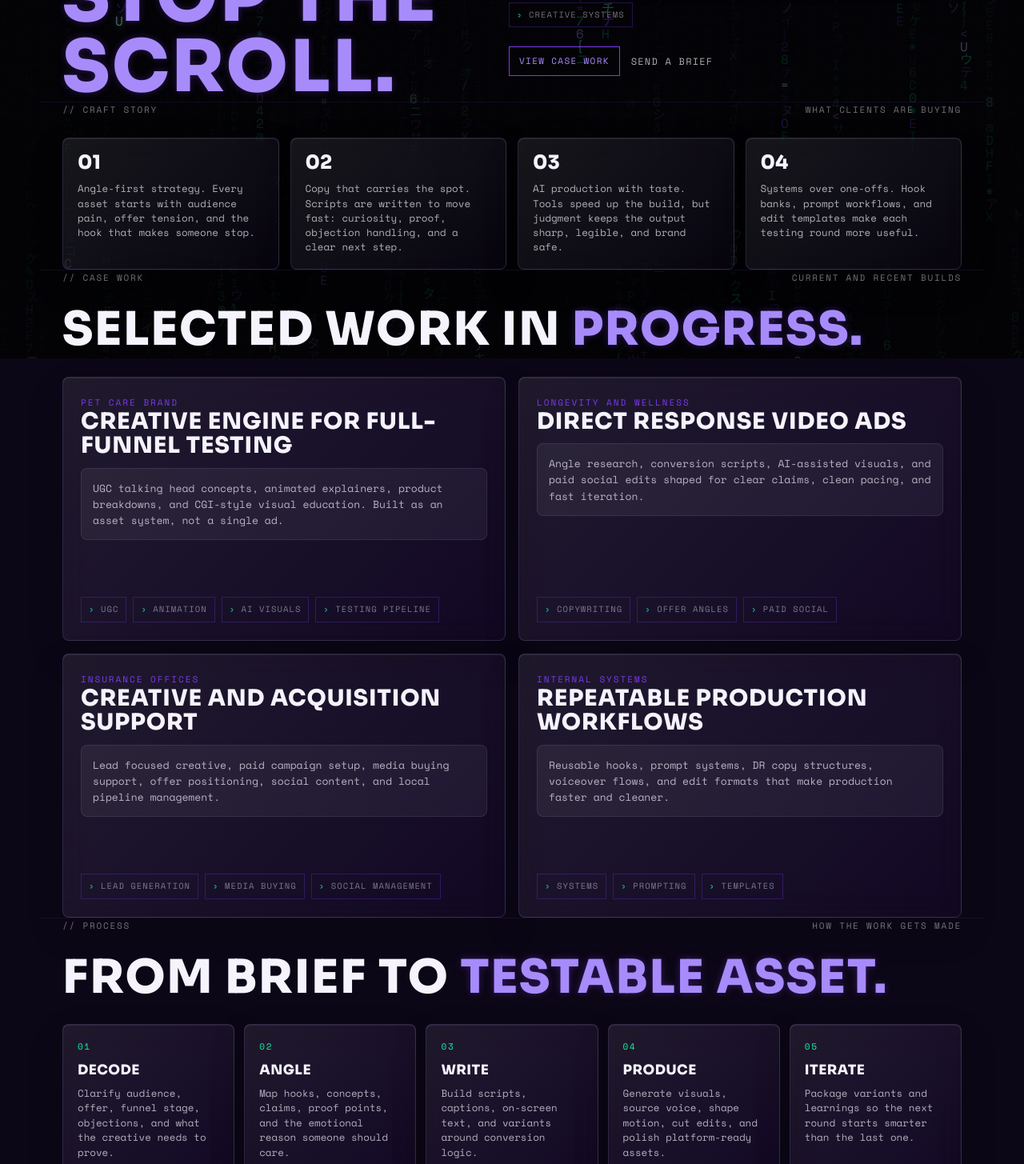
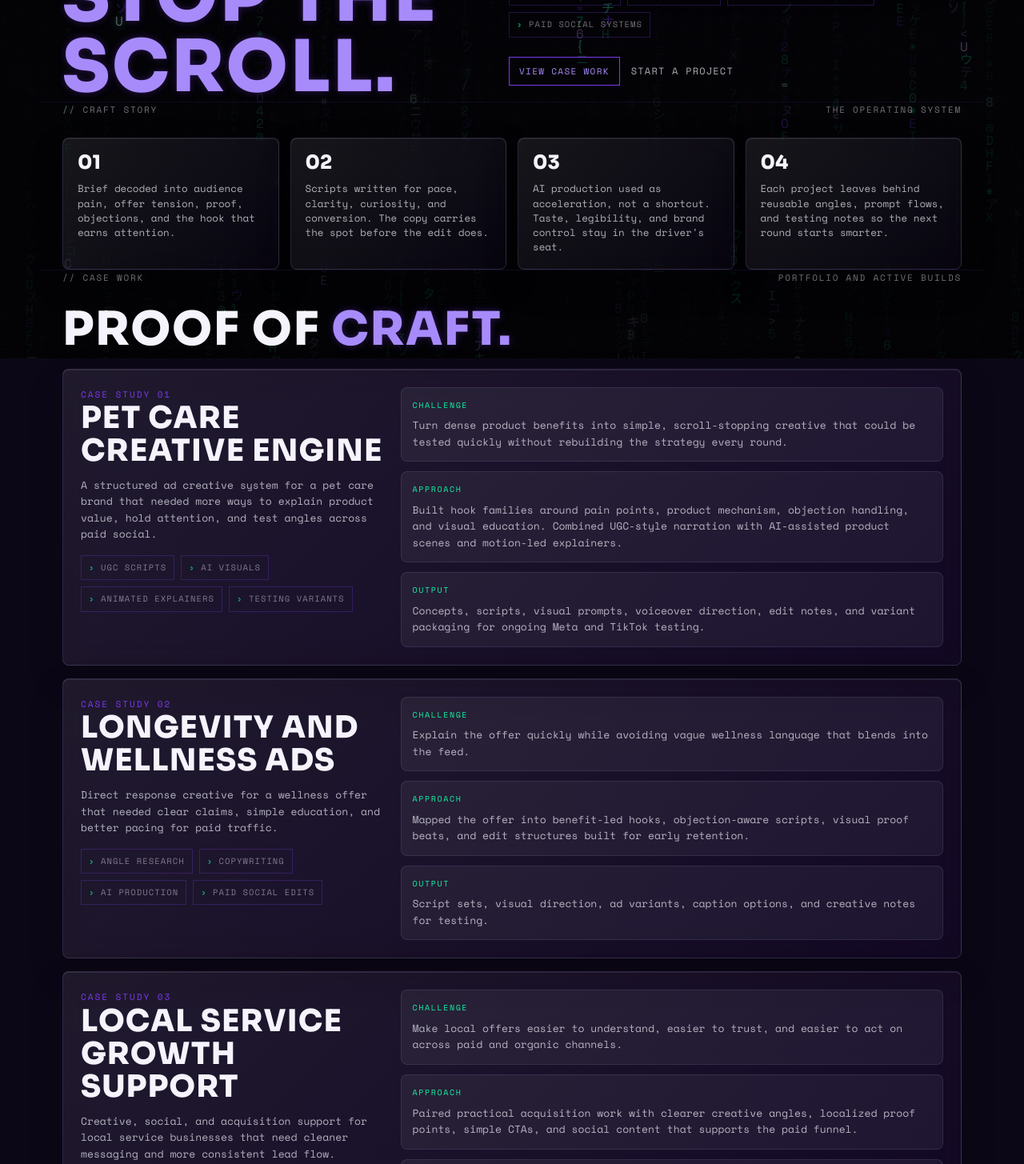
Before and after one commit to ophixstudio/ophix.studio, a plain HTML site: page work.html in a window 1280 px wide. Shown: the part 352-1807 px from the top of the page at 80% size. Drawn offline with Linux system fonts and the light colour scheme.

Commit message:
Add files via upload

```diff
--- a/work.html
+++ b/work.html
@@ -8,17 +8,17 @@
 <meta name="robots" content="index, follow, max-image-preview:large" />
 <meta name="author" content="Ophix Studio" />
 <meta name="theme-color" content="#0C0716" />
-<link rel="canonical" href="https://ophix.studio/work.html" />
+<link rel="canonical" href="https://www.ophix.studio/work.html" />
 
 <meta property="og:title" content="View Our Work | Ophix Studio" />
 <meta property="og:description" content="AI-Powered Creative Strategy, UGC Ads &amp; Performance Marketing" />
-<meta property="og:image" content="https://ophix.studio/og-image.jpg" />
-<meta property="og:image:secure_url" content="https://ophix.studio/og-image.jpg" />
+<meta property="og:image" content="https://www.ophix.studio/og-image.jpg" />
+<meta property="og:image:secure_url" content="https://www.ophix.studio/og-image.jpg" />
 <meta property="og:image:type" content="image/jpeg" />
 <meta property="og:image:width" content="1200" />
 <meta property="og:image:height" content="630" />
 <meta property="og:image:alt" content="Ophix Studio - AI-Powered Creative Strategy, UGC Ads &amp; Performance Marketing" />
-<meta property="og:url" content="https://ophix.studio/work.html" />
+<meta property="og:url" content="https://www.ophix.studio/work.html" />
 <meta property="og:type" content="website" />
 <meta property="og:site_name" content="Ophix Studio" />
 <meta property="og:locale" content="en_US" />
@@ -26,11 +26,13 @@
 <meta name="twitter:card" content="summary_large_image" />
 <meta name="twitter:title" content="View Our Work | Ophix Studio" />
 <meta name="twitter:description" content="AI-Powered Creative Strategy, UGC Ads &amp; Performance Marketing" />
-<meta name="twitter:image" content="https://ophix.studio/og-image.jpg" />
+<meta name="twitter:image" content="https://www.ophix.studio/og-image.jpg" />
 <meta name="twitter:image:alt" content="Ophix Studio - AI-Powered Creative Strategy, UGC Ads &amp; Performance Marketing" />
 
-<link rel="icon" type="image/png" href="https://ophix.studio/favicon.png" />
-<link rel="apple-touch-icon" href="https://ophix.studio/favicon.png" />
+<link rel="icon" type="image/png" sizes="180x180" href="https://www.ophix.studio/favicon.png" />
+<link rel="icon" type="image/x-icon" href="https://www.ophix.studio/favicon.ico" />
+<link rel="shortcut icon" href="https://www.ophix.studio/favicon.ico" />
+<link rel="apple-touch-icon" sizes="180x180" href="https://www.ophix.studio/favicon.png" />
 <style>
   @font-face{font-family:"Sora";src:url("brand/fonts/Sora-800.ttf") format("truetype");font-weight:800;font-style:normal;font-display:swap}
   @font-face{font-family:"Space Mono";src:url("brand/fonts/SpaceMono-Regular.ttf") format("truetype");font-weight:400;font-style:normal;font-display:swap}
@@ -86,6 +88,17 @@
   .metric{padding:18px;min-height:156px}
   .metric strong{display:block;font-family:"Sora",sans-serif;font-weight:800;text-transform:uppercase;font-size:24px;color:var(--text);line-height:1}
   .metric span{display:block;margin-top:12px;color:var(--dim);font-size:12.5px;line-height:1.45}
+  .case-study{display:grid;grid-template-columns:minmax(260px,.72fr) minmax(0,1.28fr);gap:18px;padding:22px;margin-top:18px}
+  .case-study + .case-study{margin-top:16px}
+  .case-study h3{font-size:clamp(24px,3vw,38px)}
+  .case-study p{color:var(--dim);font-size:13px;line-height:1.58;margin-top:12px}
+  .case-brief{display:grid;gap:12px}
+  .brief-block{padding:14px;background:rgba(245,243,252,.055);border:1px solid rgba(196,181,253,.12);border-radius:8px}
+  .brief-block span{display:block;font-size:10px;letter-spacing:.16em;text-transform:uppercase;color:var(--green);margin-bottom:6px}
+  .brief-block p{margin:0}
+  .deliverables{display:flex;flex-wrap:wrap;gap:8px;margin-top:16px}
+  .deliverables span{font-size:10.5px;letter-spacing:.1em;text-transform:uppercase;color:var(--faint);border:1px solid var(--line);padding:6px 9px}
+  .deliverables span::before{content:"› ";color:var(--green)}
   .case-grid{display:grid;grid-template-columns:repeat(2,minmax(0,1fr));grid-auto-rows:1fr;gap:16px}
   .case{padding:22px;display:flex;flex-direction:column;min-height:330px}
   .case p{padding:14px;margin-top:12px;color:var(--dim);font-size:13px;line-height:1.56;background:rgba(245,243,252,.055);border:1px solid rgba(196,181,253,.12);border-radius:8px}
@@ -107,6 +120,7 @@
   @media(max-width:880px){
     nav{padding:8px 18px}.brand,.brand-logo{width:124px;min-width:124px}.navlinks{gap:12px}.navlinks a:nth-child(n+3){display:none}
     .hero{padding-top:86px}.hero-grid{grid-template-columns:1fr;gap:24px}
+    .case-study{grid-template-columns:1fr;padding:18px}
     .story-grid,.case-grid,.steps,.proof-grid{display:flex;gap:12px;margin-left:-28px;margin-right:-28px;padding:2px 28px 18px;overflow-x:auto;scroll-snap-type:x mandatory;scroll-padding:28px;scrollbar-width:none}
     .story-grid::-webkit-scrollbar,.case-grid::-webkit-scrollbar,.steps::-webkit-scrollbar,.proof-grid::-webkit-scrollbar{display:none}
     .story-grid>*,.case-grid>*,.steps>*,.proof-grid>*{flex:0 0 min(82vw,330px);scroll-snap-align:start}
@@ -127,7 +141,7 @@
       <a href="#work">Work</a>
       <a href="#process">Process</a>
       <a href="#contact">Contact</a>
-      <a class="btn" href="mailto:brad@ophix.studio">Start a brief</a>
+      <a class="btn" href="mailto:brad@ophix.studio">Start a Project</a>
     </div>
   </nav>
 </header>
@@ -141,60 +155,90 @@
       </div>
       <div>
         <p class="lead glass">
-          Ophix Studio turns brand briefs into paid social creative: hooks, scripts, AI visuals,
-          voiceover, edits, and variant systems for teams that need sharper tests without slow production.
+          Ophix Studio turns briefs into paid social creative systems: sharper hooks, stronger scripts,
+          AI-assisted visuals, UGC-style concepts, edits, and testing packages built for teams that need more creative without slower production.
         </p>
         <div class="tags">
-          <span class="tag">AI ad creative</span><span class="tag">Direct response copy</span>
-          <span class="tag">Paid social</span><span class="tag">Creative systems</span>
+          <span class="tag">AI ad creative</span><span class="tag">UGC scripts</span>
+          <span class="tag">Direct response copy</span><span class="tag">Paid social systems</span>
         </div>
         <div class="hero-actions">
           <a class="btn" href="#work">View case work</a>
-          <a class="text-link" href="mailto:brad@ophix.studio">Send a brief</a>
+          <a class="text-link" href="mailto:brad@ophix.studio">Start a project</a>
         </div>
       </div>
     </div>
   </section>
 
   <section class="wrap">
-    <div class="section-head"><span>// Craft story</span><span>What clients are buying</span></div>
+    <div class="section-head"><span>// Craft story</span><span>The operating system</span></div>
     <div class="story-grid">
-      <div class="metric"><strong>01</strong><span>Angle-first strategy. Every asset starts with audience pain, offer tension, and the hook that makes someone stop.</span></div>
-      <div class="metric"><strong>02</strong><span>Copy that carries the spot. Scripts are written to move fast: curiosity, proof, objection handling, and a clear next step.</span></div>
-      <div class="metric"><strong>03</strong><span>AI production with taste. Tools speed up the build, but judgment keeps the output sharp, legible, and brand safe.</span></div>
-      <div class="metric"><strong>04</strong><span>Systems over one-offs. Hook banks, prompt workflows, and edit templates make each testing round more useful.</span></div>
+      <div class="metric"><strong>01</strong><span>Brief decoded into audience pain, offer tension, proof, objections, and the hook that earns attention.</span></div>
+      <div class="metric"><strong>02</strong><span>Scripts written for pace, clarity, curiosity, and conversion. The copy carries the spot before the edit does.</span></div>
+      <div class="metric"><strong>03</strong><span>AI production used as acceleration, not a shortcut. Taste, legibility, and brand control stay in the driver's seat.</span></div>
+      <div class="metric"><strong>04</strong><span>Each project leaves behind reusable angles, prompt flows, and testing notes so the next round starts smarter.</span></div>
     </div>
   </section>
 
   <section class="wrap" id="work">
-    <div class="section-head"><span>// Case work</span><span>Current and recent builds</span></div>
-    <h2>Selected work in <span class="vi">progress.</span></h2>
-    <div class="case-grid" style="margin-top:28px">
-      <article class="case">
-        <div class="kicker">Pet care brand</div>
-        <h3>Creative engine for full-funnel testing</h3>
-        <p>UGC talking head concepts, animated explainers, product breakdowns, and CGI-style visual education. Built as an asset system, not a single ad.</p>
-        <div class="meta"><span>UGC</span><span>Animation</span><span>AI visuals</span><span>Testing pipeline</span></div>
-      </article>
-      <article class="case">
-        <div class="kicker">Longevity and wellness</div>
-        <h3>Direct response video ads</h3>
-        <p>Angle research, conversion scripts, AI-assisted visuals, and paid social edits shaped for clear claims, clean pacing, and fast iteration.</p>
-        <div class="meta"><span>Copywriting</span><span>Offer angles</span><span>Paid social</span></div>
-      </article>
-      <article class="case">
-        <div class="kicker">Insurance offices</div>
-        <h3>Creative and acquisition support</h3>
-        <p>Lead focused creative, paid campaign setup, media buying support, offer positioning, social content, and local pipeline management.</p>
-        <div class="meta"><span>Lead generation</span><span>Media buying</span><span>Social management</span></div>
-      </article>
-      <article class="case">
-        <div class="kicker">Internal systems</div>
-        <h3>Repeatable production workflows</h3>
-        <p>Reusable hooks, prompt systems, DR copy structures, voiceover flows, and edit formats that make production faster and cleaner.</p>
-        <div class="meta"><span>Systems</span><span>Prompting</span><span>Templates</span></div>
-      </article>
-    </div>
+    <div class="section-head"><span>// Case work</span><span>Portfolio and active builds</span></div>
+    <h2>Proof of <span class="vi">craft.</span></h2>
+
+    <article class="case-study glass">
+      <div>
+        <div class="kicker">Case Study 01</div>
+        <h3>Pet care creative engine</h3>
+        <p>A structured ad creative system for a pet care brand that needed more ways to explain product value, hold attention, and test angles across paid social.</p>
+        <div class="deliverables"><span>UGC scripts</span><span>AI visuals</span><span>Animated explainers</span><span>Testing variants</span></div>
+      </div>
+      <div class="case-brief">
+        <div class="brief-block"><span>Challenge</span><p>Turn dense product benefits into simple, scroll-stopping creative that could be tested quickly without rebuilding the strategy every round.</p></div>
+        <div class="brief-block"><span>Approach</span><p>Built hook families around pain points, product mechanism, objection handling, and visual education. Combined UGC-style narration with AI-assisted product scenes and motion-led explainers.</p></div>
+        <div class="brief-block"><span>Output</span><p>Concepts, scripts, visual prompts, voiceover direction, edit notes, and variant packaging for ongoing Meta and TikTok testing.</p></div>
+      </div>
+    </article>
+
+    <article class="case-study glass">
+      <div>
+        <div class="kicker">Case Study 02</div>
+        <h3>Longevity and wellness ads</h3>
+        <p>Direct response creative for a wellness offer that needed clear claims, simple education, and better pacing for paid traffic.</p>
+        <div class="deliverables"><span>Angle research</span><span>Copywriting</span><span>AI production</span><span>Paid social edits</span></div>
+      </div>
+      <div class="case-brief">
+        <div class="brief-block"><span>Challenge</span><p>Explain the offer quickly while avoiding vague wellness language that blends into the feed.</p></div>
+        <div class="brief-block"><span>Approach</span><p>Mapped the offer into benefit-led hooks, objection-aware scripts, visual proof beats, and edit structures built for early retention.</p></div>
+        <div class="brief-block"><span>Output</span><p>Script sets, visual direction, ad variants, caption options, and creative notes for testing.</p></div>
+      </div>
+    </article>
+
+    <article class="case-study glass">
+      <div>
+        <div class="kicker">Case Study 03</div>
+        <h3>Local service growth support</h3>
+        <p>Creative, social, and acquisition support for local service businesses that need cleaner messaging and more consistent lead flow.</p>
+        <div class="deliverables"><span>Lead creative</span><span>Media buying</span><span>Social management</span><span>Offer positioning</span></div>
+      </div>
+      <div class="case-brief">
+        <div class="brief-block"><span>Challenge</span><p>Make local offers easier to understand, easier to trust, and easier to act on across paid and organic channels.</p></div>
+        <div class="brief-block"><span>Approach</span><p>Paired practical acquisition work with clearer creative angles, localized proof points, simple CTAs, and social content that supports the paid funnel.</p></div>
+        <div class="brief-block"><span>Output</span><p>Campaign creative, ad copy, social posts, audience notes, and lead-focused messaging systems.</p></div>
+      </div>
+    </article>
+
+    <article class="case-study glass">
+      <div>
+        <div class="kicker">Case Study 04</div>
+        <h3>Creative production systems</h3>
+        <p>Internal workflows built to make ad production faster, cleaner, and more repeatable without losing strategic taste.</p>
+        <div class="deliverables"><span>Hook banks</span><span>Prompt systems</span><span>Copy frameworks</span><span>Edit templates</span></div>
+      </div>
+      <div class="case-brief">
+        <div class="brief-block"><span>Challenge</span><p>Creative gets slower when every asset starts from scratch. The goal was to make ideation, writing, prompting, and editing more repeatable.</p></div>
+        <div class="brief-block"><span>Approach</span><p>Built reusable hook structures, prompt recipes, script patterns, visual style rules, and delivery notes for different ad formats.</p></div>
+        <div class="brief-block"><span>Output</span><p>A practical production system for faster rounds, cleaner handoffs, and easier creative learning.</p></div>
+      </div>
+    </article>
   </section>
 
   <section class="wrap" id="process">
```
Also changed, not shown: index.html (+9 -7 lines), favicon.ico (added).
